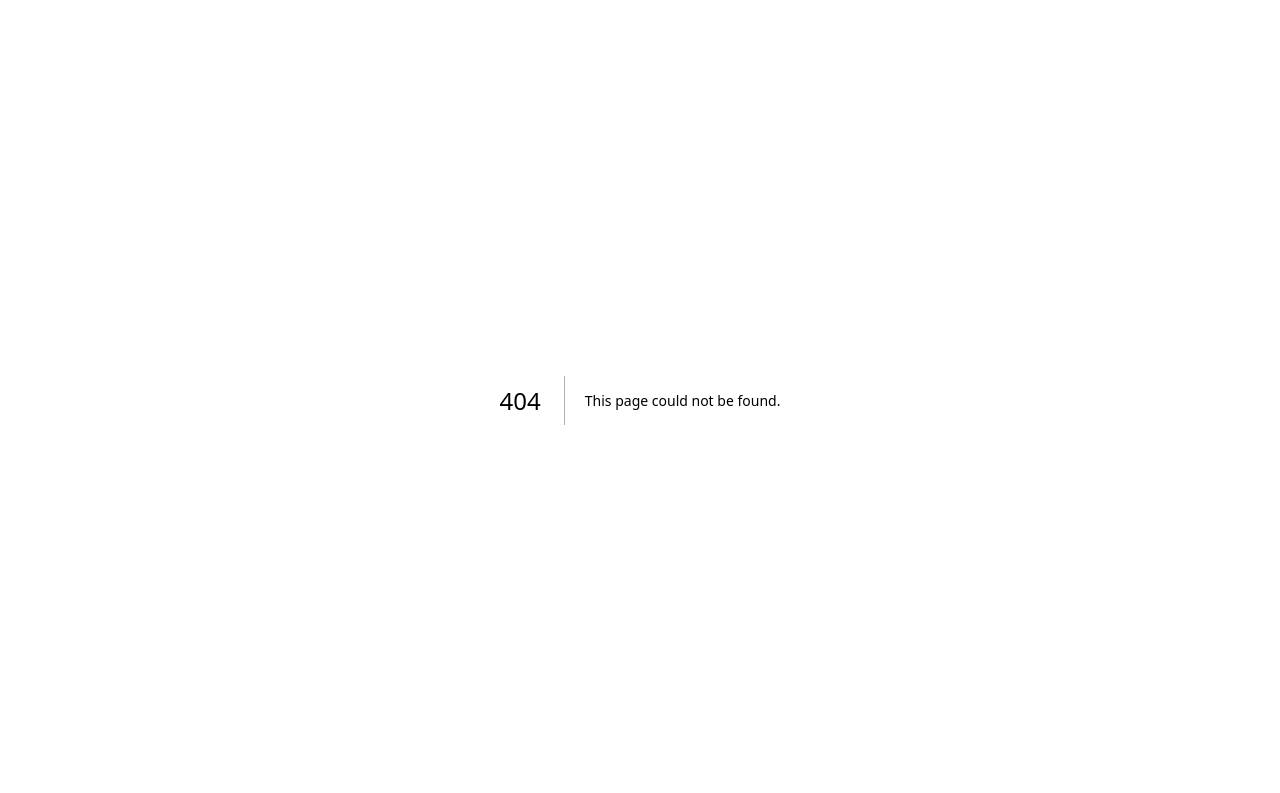
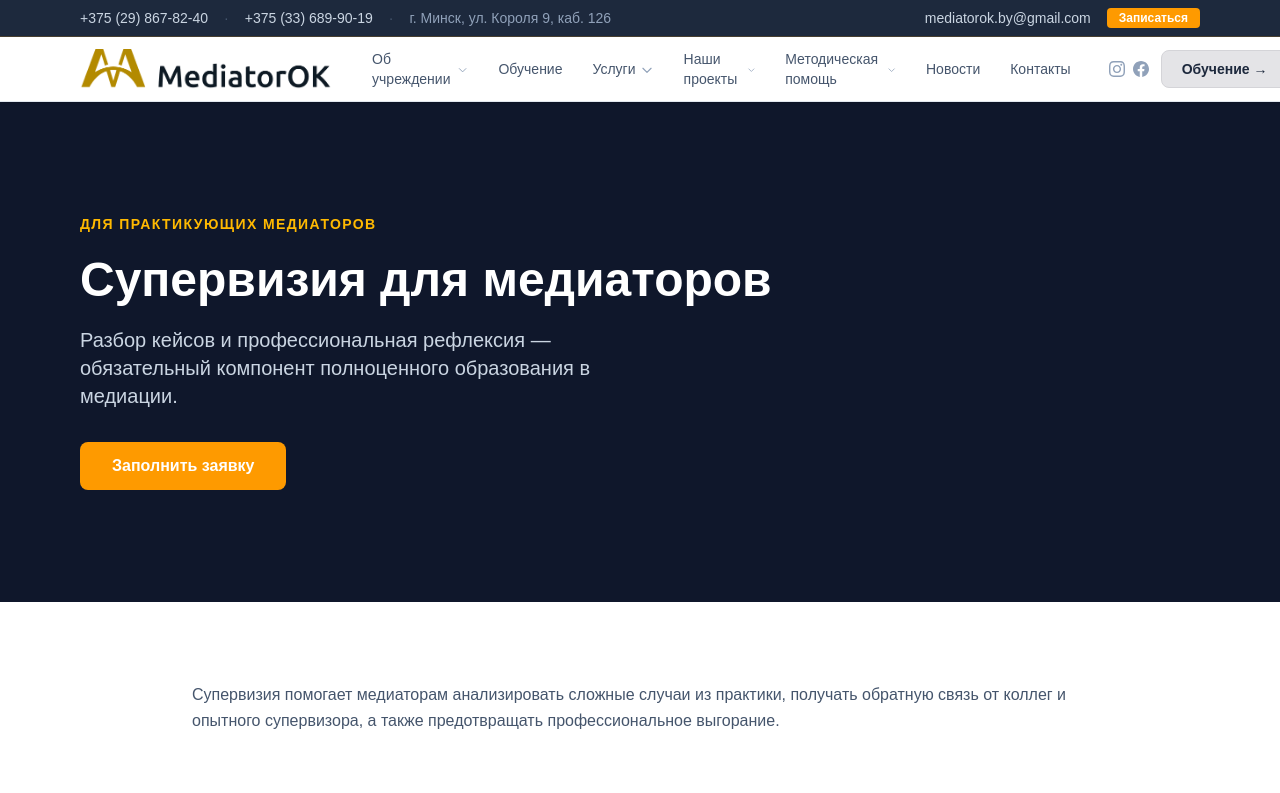
Before and after one commit to ZedMalatesta/newMediatorSite, a Next.js app: page /supervision in a window 1280 px wide. Before the commit this address had no page. Shown: the top 793 px of the page. Built offline with nearby package versions, Linux system fonts and the light colour scheme.

Commit message:
feat: add supervision for mediators page

```diff
--- /dev/null
+++ b/app/supervision/page.tsx
@@ -0,0 +1,48 @@
+import type { Metadata } from "next";
+import TopBar from "@layout/TopBar";
+import Navbar from "@layout/Navbar";
+import Footer from "@layout/Footer";
+import { EventHero } from "@sections/EventHero/EventHero";
+import { EventDetails } from "@sections/EventDetails/EventDetails";
+import { EventSignup } from "@sections/EventSignup/EventSignup";
+
+export const metadata: Metadata = {
+  title: "Супервизия для медиаторов | МедиаторОк Проф",
+  description:
+    "Обязательный компонент полноценного образования в медиации: разбор кейсов, техники супервизии и профессиональная рефлексия для практикующих медиаторов.",
+};
+
+export default function SupervisionPage() {
+  return (
+    <div className="min-h-screen bg-white">
+      <TopBar />
+      <Navbar />
+      <main>
+        <EventHero
+          eyebrow="Для практикующих медиаторов"
+          title="Супервизия для медиаторов"
+          subtitle="Разбор кейсов и профессиональная рефлексия — обязательный компонент полноценного образования в медиации."
+        />
+        <EventDetails
+          description={[
+            "Супервизия помогает медиаторам анализировать сложные случаи из практики, получать обратную связь от коллег и опытного супервизора, а также предотвращать профессиональное выгорание.",
+          ]}
+          groups={[
+            {
+              heading: "Что входит",
+              items: ["Разбор реальных кейсов из практики", "Техники супервизии", "Профессиональная рефлексия"],
+            },
+          ]}
+          speaker={{
+            name: "Оксана Шульга",
+            role: "Кандидат психологических наук, медиатор, тренер медиаторов",
+            photo: "/images/experts/shulga.jpg",
+            initials: "ОШ",
+          }}
+        />
+        <EventSignup title="Записаться на супервизию" />
+      </main>
+      <Footer />
+    </div>
+  );
+}
```
